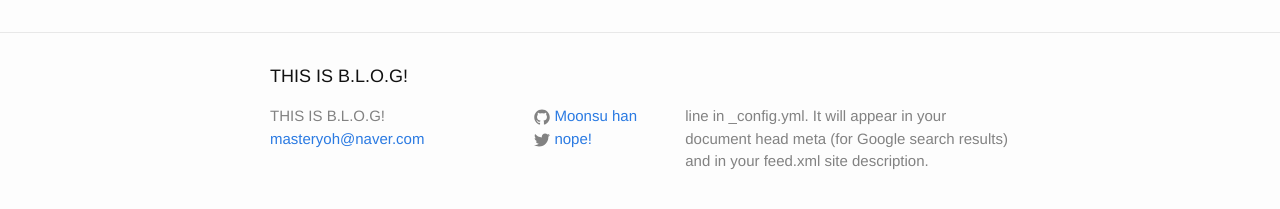
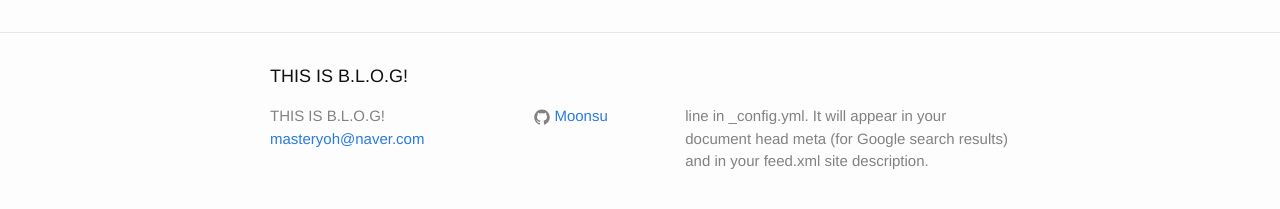
Before and after one commit to Moonsu/moonsu.github.com, a Jekyll site: the page built from index.html, in a window 1280 px wide. Shown: the part 264-473 px from the top of the page. Built offline with Jekyll 4.4.1, drawn with Linux system fonts in a browser that asks for light colours.

Commit message:
11032126 commit

```diff
--- a/_config.yml
+++ b/_config.yml
@@ -5,10 +5,10 @@
 
   line in _config.yml. It will appear in your document head meta (for
   Google search results) and in your feed.xml site description.
-baseurl: "" # the subpath of your site, e.g. /blog/
+baseurl: "/blog" # the subpath of your site, e.g. /blog/
 url: "http://moonsu.github.io" # the base hostname & protocol for your site
-twitter_username: nope!
-github_username:  Moonsu han
+twitter_username: null
+github_username:  Moonsu
 
 # Build settings
 markdown: kramdown
```
